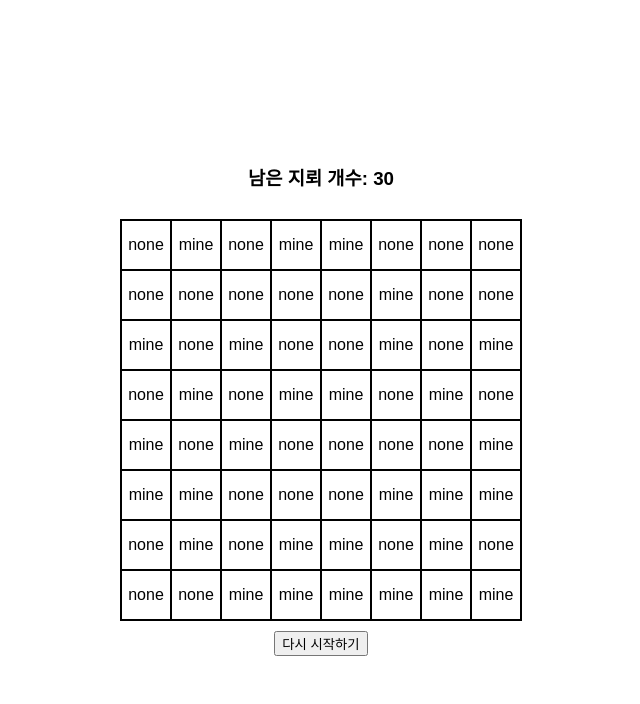
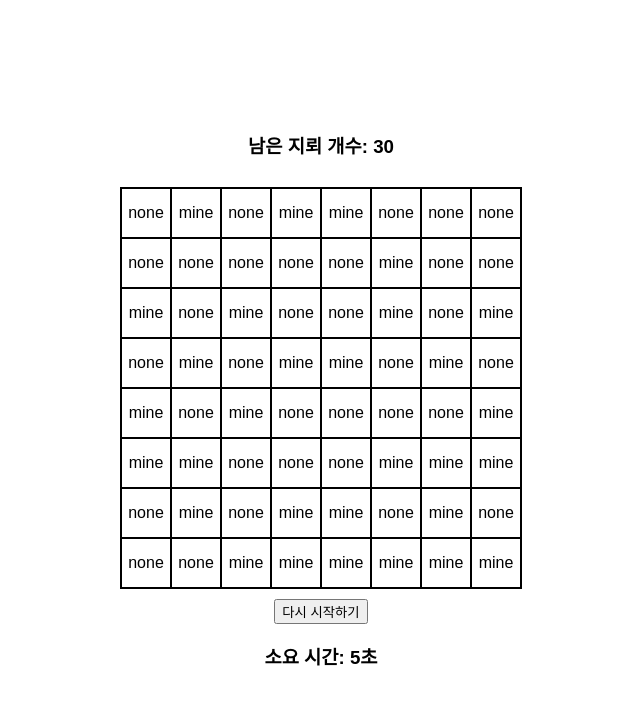
Before and after one commit to peppermintc/mine-sweeper, a React (Create React App) app: page / in a window 1280 px wide. Shown: the top 704 px of the page, without its empty margins (319-959 px from the left). Built offline with nearby package versions, Linux system fonts and the light colour scheme.

Commit message:
[추가] 타이머 컴포넌트 추가

```diff
--- a/src/App.tsx
+++ b/src/App.tsx
@@ -4,6 +4,7 @@ import CompleteModal from './components/CompleteModal';
 import GameOverModal from './components/GameOverModal';
 import MineBoard from './components/MineBoard';
 import MineCount from './components/MineCount';
+import Timer from './components/Timer';
 import { MINE_BOARD_ORIGINAL, MINE_COUNT } from './data/boardData';
 import { Board, GameState } from './interfaces/interfaces';
 import { checkComplete } from './utils';
@@ -21,6 +22,7 @@ const App = () => {
   const [gameState, setGameState] = useState<GameState>('PLAYING');
   const [mineBoard, setMineBoard] = useState<Board>();
   const [mineCount, setMineCount] = useState<number>(MINE_COUNT);
+  const [currentTime, setCurrentTime] = useState<number>(0);
   const [showGameOverModal, setShowGameOverModal] = useState<boolean>(false);
   const [showCompleteModal, setShowCompleteModal] = useState<boolean>(false);
 
@@ -28,6 +30,8 @@ const App = () => {
   const updateMineCount = (newMineCount: number) => setMineCount(newMineCount);
   const updateGameState = (newGameState: GameState) =>
     setGameState(newGameState);
+  const updateCurrentTime = (newCurrentTime: number) =>
+    setCurrentTime(newCurrentTime);
 
   const closeAllModal = () => {
     setShowCompleteModal(false);
@@ -41,6 +45,7 @@ const App = () => {
     );
     setMineBoard(newMineBoard);
     setMineCount(MINE_COUNT);
+    setCurrentTime(0);
   };
 
   const onResetButtonClick = () => {
@@ -100,6 +105,11 @@ const App = () => {
       {showGameOverModal && <GameOverModal updateGameState={updateGameState} />}
       {showCompleteModal && <CompleteModal updateGameState={updateGameState} />}
       <button onClick={onResetButtonClick}>다시 시작하기</button>
+      <Timer
+        gameState={gameState}
+        currentTime={currentTime}
+        updateCurrentTime={updateCurrentTime}
+      />
     </MineSweeperPage>
   );
 };
--- /dev/null
+++ b/src/components/Timer.tsx
@@ -0,0 +1,26 @@
+import { useEffect, useState } from 'react';
+import { GameState } from '../interfaces/interfaces';
+
+interface TimerProps {
+  gameState: GameState;
+  currentTime: number;
+  updateCurrentTime: (newCurrentTime: number) => void;
+}
+
+const Timer = ({ gameState, currentTime, updateCurrentTime }: TimerProps) => {
+  const [isTimerOn, setIsTimerOn] = useState(false);
+
+  useEffect(() => {
+    if (gameState === 'PLAYING') setIsTimerOn(true);
+    else setIsTimerOn(false);
+  }, [gameState]);
+
+  useEffect(() => {
+    if (isTimerOn === false) return;
+    else setTimeout(() => updateCurrentTime(currentTime + 1), 1000);
+  }, [isTimerOn, currentTime, updateCurrentTime]);
+
+  return <h3>소요 시간: {currentTime}초</h3>;
+};
+
+export default Timer;
```
